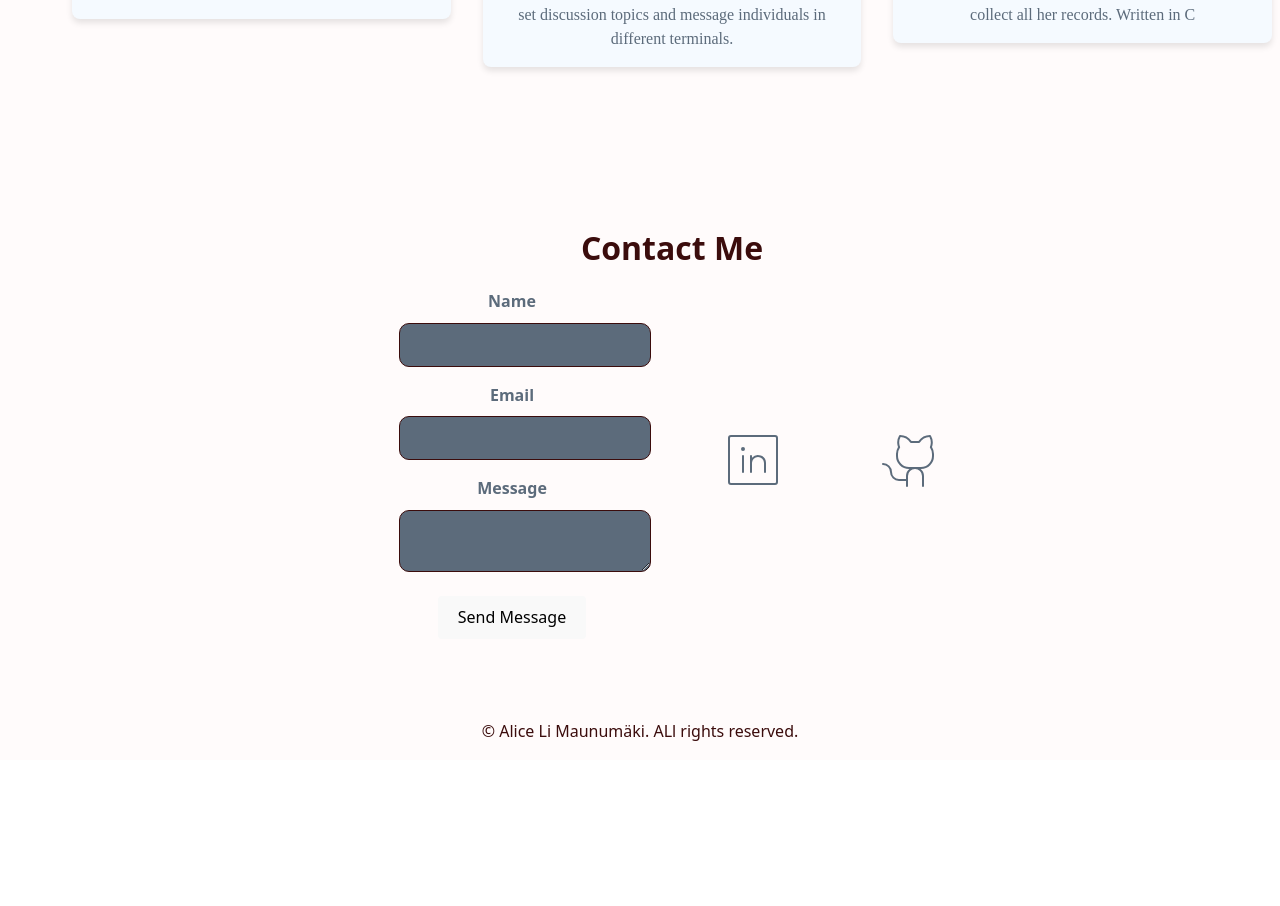
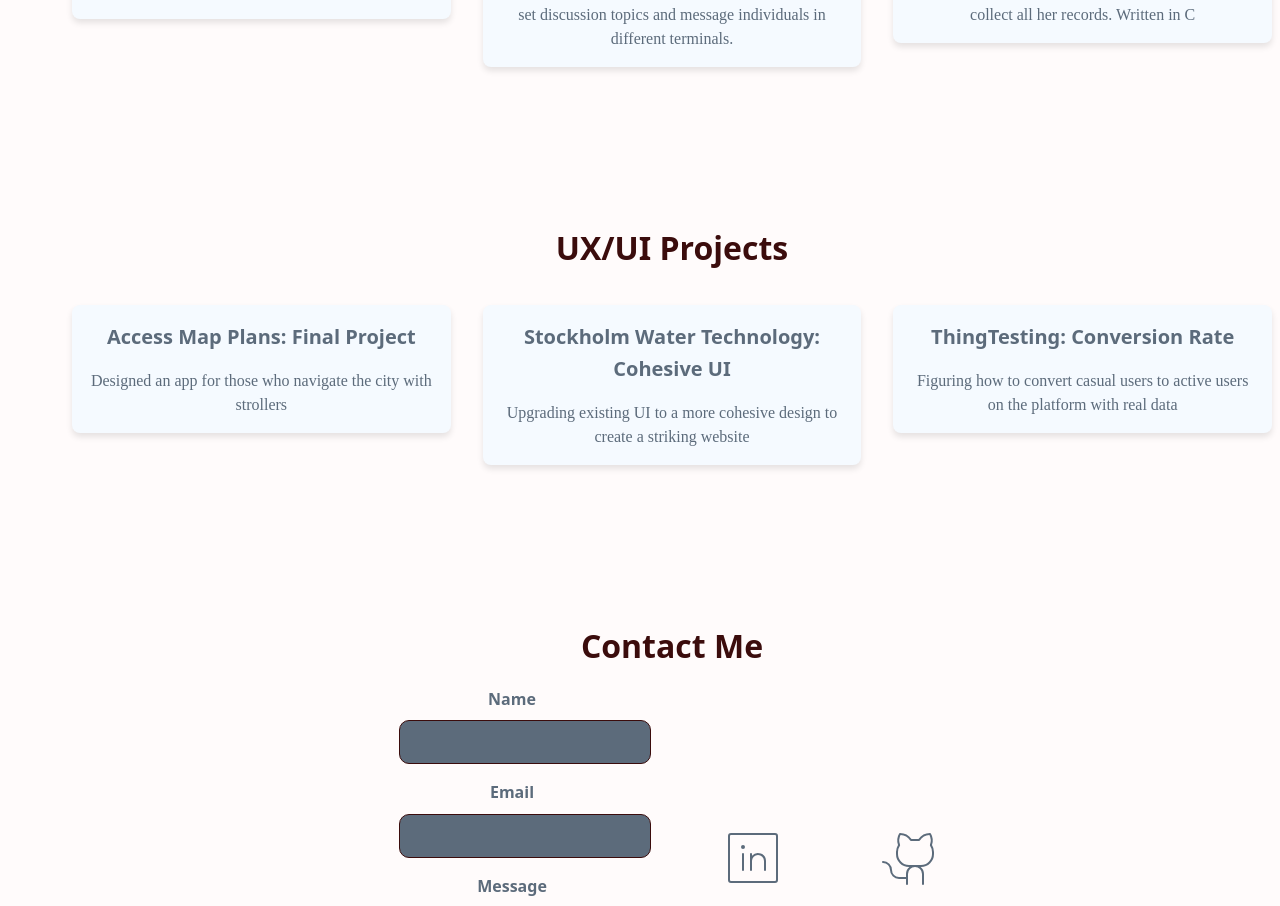
Before and after one commit to allihive/allihive.github.io, a React (Vite) app: page / in a window 1280 px wide. Shown: the part 1080-1986 px from the top of the page. Before the commit the page ends 1840 px from the top, so only its background shows below. Built offline with nearby package versions, Linux system fonts and the light colour scheme; a web font is replaced by a local one.

Commit message:
added UX/UI portolio with links

```diff
--- a/src/App.tsx
+++ b/src/App.tsx
@@ -2,6 +2,7 @@ import React from "react"
 import Header from "./components/Header"
 import About from "./components/About"
 import Projects from "./components/Projects"
+import UxProjects from "./components/UxProjects"
 import Contact from "./components/Contact"
 import { Toaster } from "react-hot-toast"
 import "./App.css"
@@ -15,6 +16,7 @@ const App: React.FC = () => {
       <main>
         <About/>
         <Projects/>
+        <UxProjects/>
         <Contact/>
       </main>
       <footer>
--- a/src/components/Header.tsx
+++ b/src/components/Header.tsx
@@ -10,7 +10,7 @@ const Header: React.FC = () => {
                     <a href="#about">About</a>
                     <a href="#projects">Software/Web</a>
                     <img width="150px" className="filter-image" src={Logo} alt="ALM logo"/>
-                    <a href="uxProjects">UX/UI</a>
+                    <a href="#uxProjects">UX/UI</a>
                     <a href="#contact">Contact</a>
                 </nav>
             </div>
--- a/src/components/Projects.tsx
+++ b/src/components/Projects.tsx
@@ -1,5 +1,6 @@
 import React from "react"
 import "./Projects.css"
+
 
 const Projects: React.FC = () => {
     const Projects = [
--- a/src/components/UxProjects.tsx
+++ b/src/components/UxProjects.tsx
@@ -0,0 +1,57 @@
+import React from "react"
+import "./Projects.css"
+
+const UxProjects: React.FC = () => {
+	const Projects = [
+		{
+			title: "Access Map Plans: Final Project",
+			description: "Designed an app for those who navigate the city with strollers",
+			//imageUrl: Amp,
+			link: "https://www.figma.com/proto/MGfBBJClwwdEjPb46A0eKo/Portfolio?node-id=20-12322&p=f&t=3C5dOLRYh4LAJy4L-8&scaling=scale-down-width&content-scaling=fixed&page-id=1%3A2&starting-point-node-id=12%3A12069&hotspot-hints=0&hide-ui=1"
+		},
+		{
+			title: "Stockholm Water Technology: Cohesive UI",
+			description: "Upgrading existing UI to a more cohesive design to create a striking website",
+			//imageUrl: swt,
+			link: "https://www.figma.com/proto/MGfBBJClwwdEjPb46A0eKo/Portfolio?node-id=12-12099&p=f&t=3C5dOLRYh4LAJy4L-8&scaling=scale-down-width&content-scaling=fixed&page-id=1%3A2&starting-point-node-id=12%3A12069&hotspot-hints=0&hide-ui=1"
+		},
+		{
+			title: "ThingTesting: Conversion Rate",
+			description: "Figuring how to convert casual users to active users on the platform with real data",
+			//imageUrl: thingtesting,
+			link: "https://www.figma.com/proto/MGfBBJClwwdEjPb46A0eKo/Portfolio?node-id=20-12378&p=f&t=3C5dOLRYh4LAJy4L-8&scaling=scale-down-width&content-scaling=fixed&page-id=1%3A2&starting-point-node-id=12%3A12069&hotspot-hints=0&hide-ui=1"
+		}
+	]
+
+	return (
+		<section id="uxProjects" className="projects">
+		<div className="projects-content">
+			<a
+				href="https://www.figma.com/proto/MGfBBJClwwdEjPb46A0eKo/Portfolio?node-id=12-12069&p=f&t=3C5dOLRYh4LAJy4L-8&scaling=scale-down-width&content-scaling=fixed&page-id=1%3A2&starting-point-node-id=12%3A12069&hotspot-hints=0&hide-ui=1"
+				target="_blank"
+				rel="noopener noreferrer">
+				<h2>UX/UI Projects</h2>
+			</a>
+			<div className="project-grid">
+				{Projects.map((project, index) => (
+					<a
+						key={index}
+						href={project.link}
+						target="_blank"
+						rel="noopener noreferrer"
+						className="project-card-link"
+						>
+							<div key={index} className="project-card">
+							{/* <img src={project.imageUrl} alt={project.title} /> */}
+                             <h3>{project.title}</h3>
+                            <p>{project.description}</p>
+							</div>
+					</a>
+				))}
+			</div>
+		</div>
+		</section>
+	)
+}
+
+export default UxProjects
```
